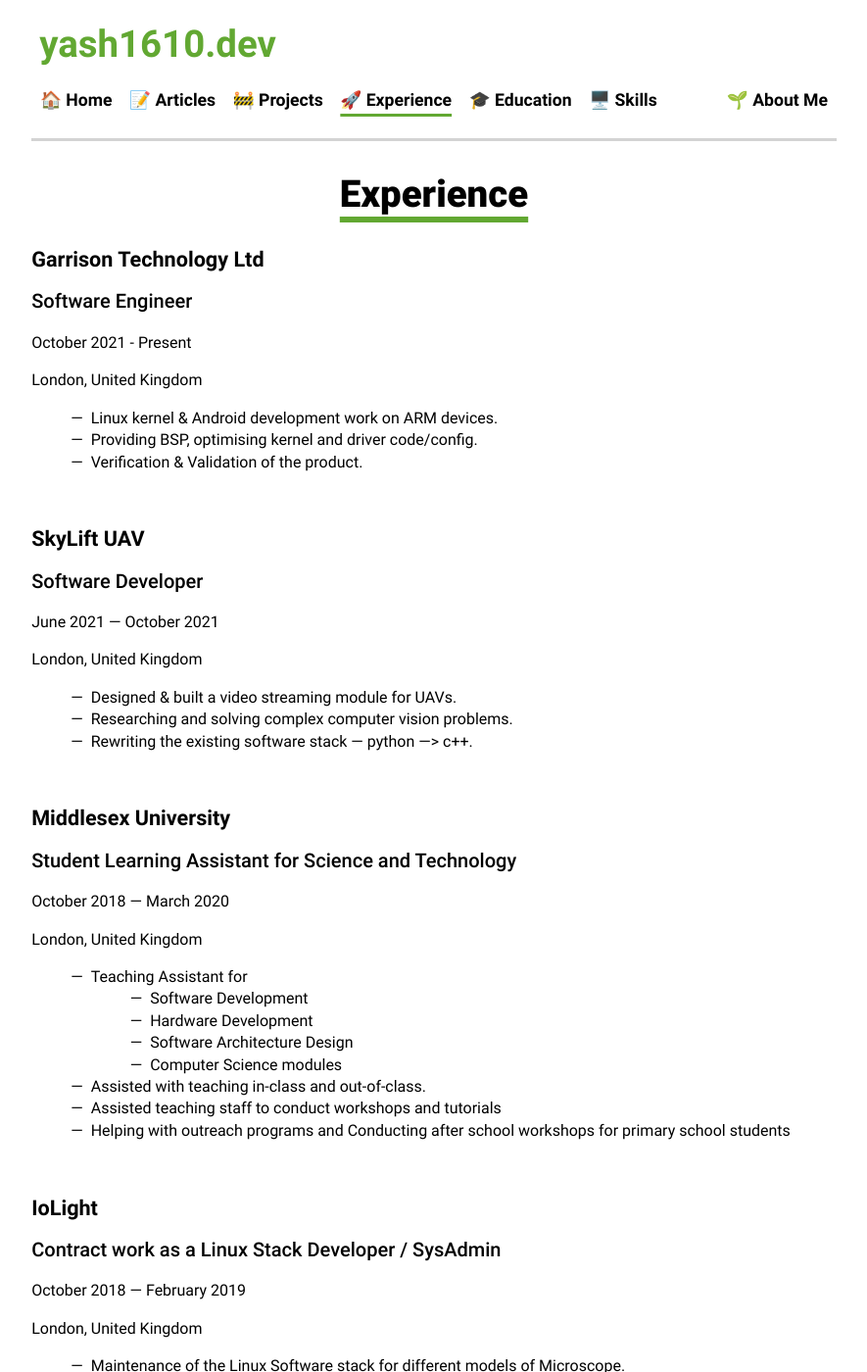
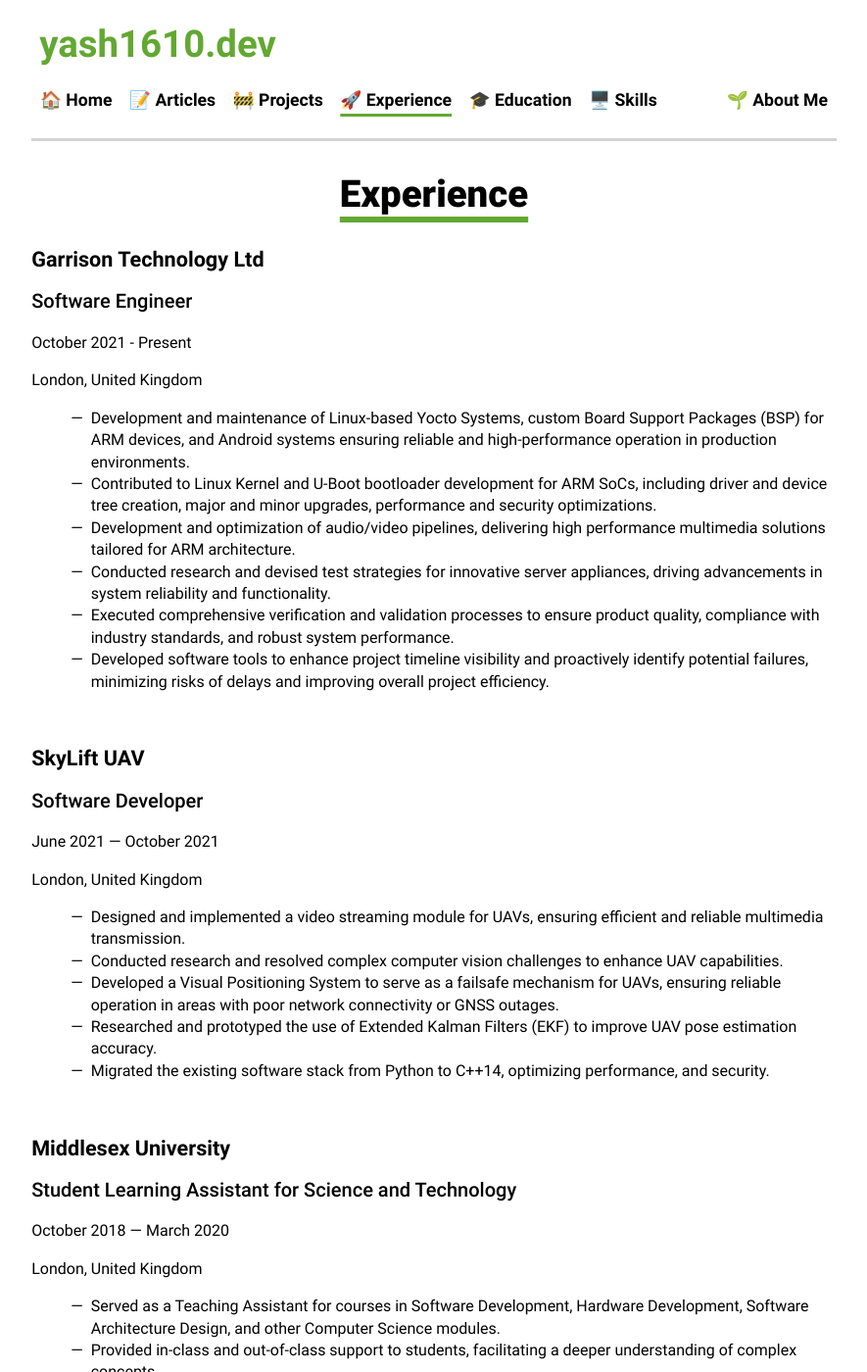
Before and after one commit to yash1610/yash1610.dev, a Jekyll site: the page built from experience.markdown, in a window 1280 px wide and 1400 px high. Shown: the whole window at 98% size, without its empty margins (197-1082 px from the left). Built offline with Jekyll 4.4.1, drawn with Linux system fonts in a browser that asks for light colours; some of the changed text lies outside the part shown.

Commit message:
update: experience
Signed-off-by: Yash Bhardwaj <yphantom1610@gmail.com>

```diff
--- a/experience.markdown
+++ b/experience.markdown
@@ -11,9 +11,12 @@ October 2021 - Present
 
 London, United Kingdom
 
-- Linux kernel & Android development work on ARM devices.
-- Providing BSP, optimising kernel and driver code/config.
-- Verification & Validation of the product.
+- Development and maintenance of Linux-based Yocto Systems, custom Board Support Packages (BSP) for ARM devices, and Android systems ensuring reliable and high-performance operation in production environments.
+- Contributed to Linux Kernel and U-Boot bootloader development for ARM SoCs, including driver and device tree creation, major and minor upgrades, performance and security optimizations.
+- Development and optimization of audio/video pipelines, delivering high performance multimedia solutions tailored for ARM architecture.
+- Conducted research and devised test strategies for innovative server appliances, driving advancements in system reliability and functionality.
+- Executed comprehensive verification and validation processes to ensure product quality, compliance with industry standards, and robust system performance.
+- Developed software tools to enhance project timeline visibility and proactively identify potential failures, minimizing risks of delays and improving overall project efficiency.
 
 <br>
 
@@ -25,9 +28,11 @@ June 2021 — October 2021
 
 London, United Kingdom
 
-- Designed & built a video streaming module for UAVs.
-- Researching and solving complex computer vision problems.
-- Rewriting the existing software stack — python —> c++.
+- Designed and implemented a video streaming module for UAVs, ensuring efficient and reliable multimedia transmission.
+- Conducted research and resolved complex computer vision challenges to enhance UAV capabilities.
+- Developed a Visual Positioning System to serve as a failsafe mechanism for UAVs, ensuring reliable operation in areas with poor network connectivity or GNSS outages.
+- Researched and prototyped the use of Extended Kalman Filters (EKF) to improve UAV pose estimation accuracy.
+- Migrated the existing software stack from Python to C++14, optimizing performance, and security.
 
 <br>
 
@@ -39,27 +44,25 @@ October 2018 — March 2020
 
 London, United Kingdom
 
-- Teaching Assistant for
-	- Software Development
-	- Hardware Development
-	- Software Architecture Design
-	- Computer Science modules
-- Assisted with teaching in-class and out-of-class.
-- Assisted teaching staff to conduct workshops and tutorials
-- Helping with outreach programs and Conducting after school workshops for primary school students
+- Served as a Teaching Assistant for courses in Software Development, Hardware Development, Software Architecture Design, and other Computer Science modules.
+- Provided in-class and out-of-class support to students, facilitating a deeper understanding of complex concepts.
+- Assisted teaching staff in conducting workshops, tutorials, and practical sessions, ensuring smooth delivery of learning materials.
+- Supported outreach initiatives by organizing and conducting after-school workshops for primary school students, fostering early interest in STEM.
 
 <br>
 
 ## IoLight
+
 ### Contract work as a Linux Stack Developer / SysAdmin
 
 October 2018 — February 2019
 
 London, United Kingdom
 
-- Maintenance of the Linux Software stack for different models of Microscope.
-- Helped to develop a method of upgrade to a new hardware revision.
-- Reducing the resource foot-print of the current embedded OS and software stack.
+- Maintained and optimized the Linux software stack for various microscope models, ensuring system stability, functionality, and seamless operation.
+- Conducted research and contributed to the development of upgrade methodologies for seamless transitions to new hardware revisions.
+- Researched and prototyped A/B system OTA (Over-the-Air) update strategies for deployed microscopes, significantly improving upgrade resiliency and mitigating the risk of failures during the update process.
+- Reduced the resource footprint of the embedded operating system and software stack, enhancing efficiency and performance.
 
 <br>
 
@@ -69,11 +72,11 @@ January 2014 — July 2017
 
 Mumbai,India
 
-- Contract work for local MSMEs and shops.
-- Website building and hosting, Setting up IT Infrastructure.
-- Recommending and setting up CRM software, as well as providing training.
-- Helping set up a bulk digitization programme.
-- General IT repair and  maintenance work.
+- Provided contract services to local MSMEs and shops, delivering tailored IT solutions to support business growth and efficiency.
+- Built and hosted websites, ensuring smooth user experiences and robust online presence for clients.
+- Recommended and implemented CRM software, offering setup and training to enhance client management and business operations.
+- Assisted in establishing bulk digitization programs, streamlining document management and improving data accessibility.
+- Performed general IT repair and maintenance, ensuring optimal performance and minimizing downtime for clients.
 
 <br>
 
```
